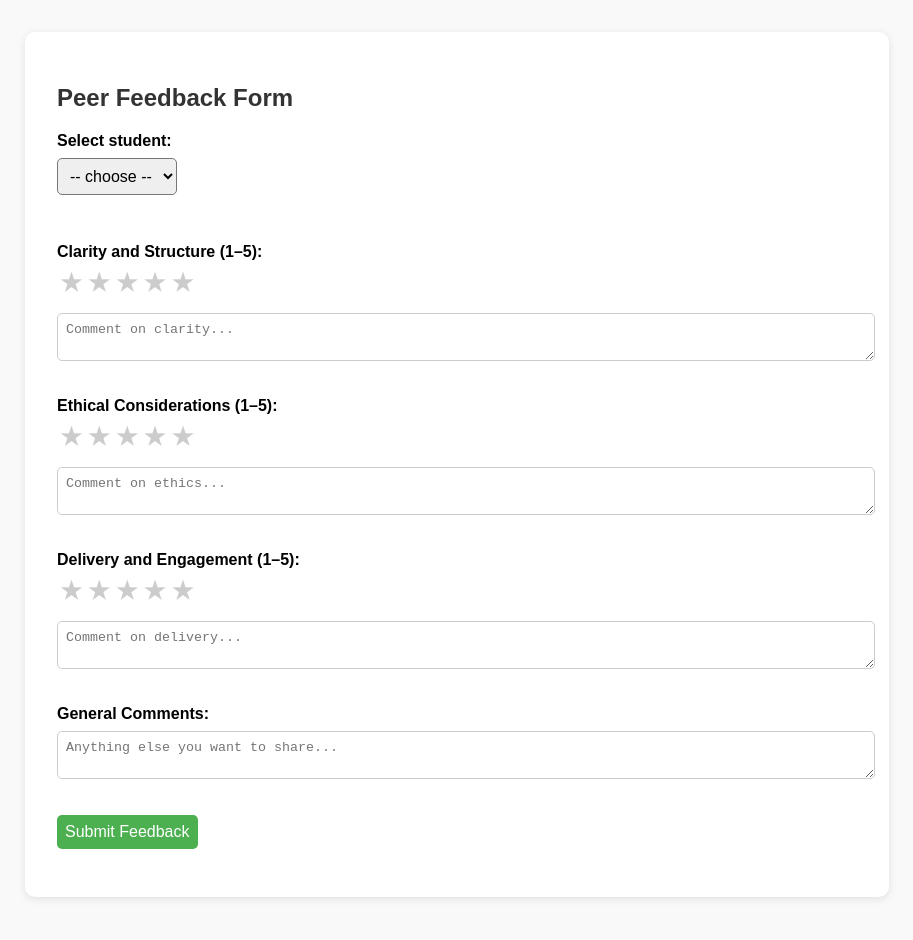
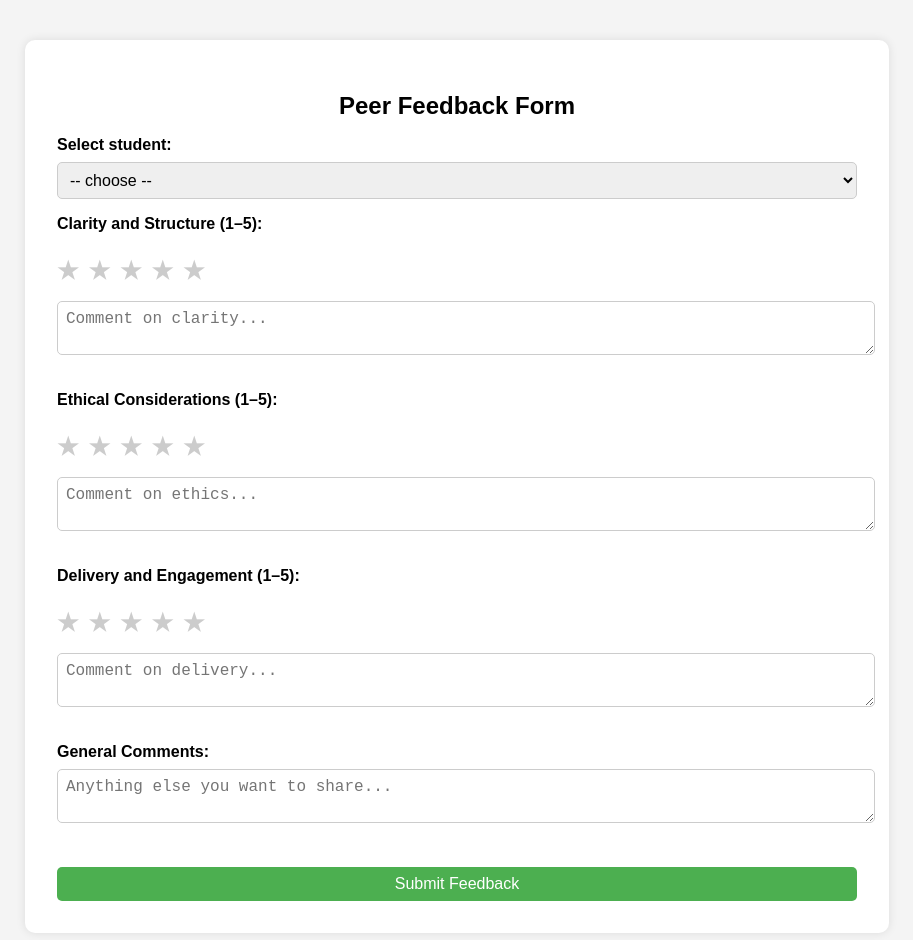
Before and after one commit to GeriNZ/feedbackcoms, a plain HTML site: page index.html in a window 1280 px wide. Shown: the whole page, without its empty margins (183-1096 px from the left). Drawn offline with Linux system fonts and the light colour scheme.

Commit message:
add styling

```diff
--- a/index.html
+++ b/index.html
@@ -1,76 +1,78 @@
 <!DOCTYPE html>
 <html lang="en">
 <head>
-  <meta charset="UTF-8">
+  <meta charset="UTF-8" />
   <title>Presentation Feedback Form</title>
   <style>
     body {
       font-family: Arial, sans-serif;
-      margin: 2rem;
-      background: #f9f9f9;
-    }
-
-    h2 {
-      color: #333;
+      background: #f4f4f4;
+      padding: 2rem;
     }
 
     form {
       background: #fff;
       padding: 2rem;
       border-radius: 10px;
-      box-shadow: 0 2px 8px rgba(0,0,0,0.1);
+      box-shadow: 0 0 10px rgba(0,0,0,0.1);
       max-width: 800px;
       margin: auto;
+    }
+
+    h2 {
+      text-align: center;
+      margin-bottom: 1rem;
+    }
+
+    label {
+      display: block;
+      font-weight: bold;
+      margin-top: 1rem;
+    }
+
+    select, textarea, button {
+      width: 100%;
+      margin-top: 0.5rem;
+      padding: 0.5rem;
+      font-size: 1rem;
+      border-radius: 5px;
+      border: 1px solid #ccc;
+    }
+
+    .star-group {
+      display: flex;
+      flex-direction: row;
+      gap: 10px;
+      justify-content: start;
+      margin: 0.5rem 0;
+    }
+
+    .star-group input[type="radio"] {
+      display: none;
+    }
+
+    .star-group label {
+      font-size: 1.5rem;
+      color: #ccc;
+      cursor: pointer;
+    }
+
+    .star-group input[type="radio"]:checked ~ label,
+    .star-group label:hover,
+    .star-group label:hover ~ label {
+      color: gold;
     }
 
     .section {
       margin-bottom: 2rem;
     }
 
-    label {
-      display: block;
-      margin-bottom: 0.5rem;
+    #confirmationMessage {
+      display: none;
+      color: green;
       font-weight: bold;
-    }
-
-    textarea {
-      width: 100%;
-      padding: 0.5rem;
-      border-radius: 5px;
-      border: 1px solid #ccc;
-      resize: vertical;
-    }
-
-    .star-rating {
-      direction: rtl;
-      display: inline-flex;
-      justify-content: flex-start;
-      margin-bottom: 0.5rem;
-    }
-
-    .star-rating input[type="radio"] {
-      display: none;
-    }
-
-    .star-rating label {
-      font-size: 1.5rem;
-      color: #ccc;
-      cursor: pointer;
-      padding: 0 0.2rem;
-      transition: color 0.2s;
-    }
-
-    .star-rating input[type="radio"]:checked ~ label,
-    .star-rating label:hover,
-    .star-rating label:hover ~ label {
-      color: gold;
-    }
-
-    select, button {
-      padding: 0.5rem;
-      border-radius: 5px;
-      font-size: 1rem;
-      margin-bottom: 1rem;
+      text-align: center;
+      margin-top: 2rem;
     }
 
     button {
@@ -79,14 +81,6 @@
       border: none;
       cursor: pointer;
     }
-
-    #confirmationMessage {
-      color: green;
-      font-weight: bold;
-      text-align: center;
-      display: none;
-      margin-top: 2rem;
-    }
   </style>
 </head>
 <body>
@@ -94,9 +88,9 @@
   <form id="feedbackForm">
     <h2>Peer Feedback Form</h2>
 
-    <div class="section">
+    <!-- Student Dropdown -->
     <label for="Student">Select student:</label>
-      <select name="Student" required>
+    <select name="Student" id="Student" required>
       <option value="">-- choose --</option>
       <option value="Brianna">Brianna</option>
       <option value="Colette">Colette</option>
@@ -107,17 +101,16 @@
       <option value="Paige">Paige</option>
       <option value="Shanice">Shanice</option>
     </select>
-    </div>
 
     <!-- Clarity -->
     <div class="section">
       <label>Clarity and Structure (1–5):</label>
-      <div class="star-rating">
-        <input type="radio" name="Clarity" id="clarity-5" value="5" required><label for="clarity-5">★</label>
+      <div class="star-group">
+        <input type="radio" name="Clarity" id="clarity-1" value="1" required><label for="clarity-1">★</label>
+        <input type="radio" name="Clarity" id="clarity-2" value="2"><label for="clarity-2">★</label>
+        <input type="radio" name="Clarity" id="clarity-3" value="3"><label for="clarity-3">★</label>
         <input type="radio" name="Clarity" id="clarity-4" value="4"><label for="clarity-4">★</label>
-        <input type="radio" name="Clarity" id="clarity-3" value="3"><label for="clarity-3">★</label>
-        <input type="radio" name="Clarity" id="clarity-2" value="2"><label for="clarity-2">★</label>
-        <input type="radio" name="Clarity" id="clarity-1" value="1"><label for="clarity-1">★</label>
+        <input type="radio" name="Clarity" id="clarity-5" value="5"><label for="clarity-5">★</label>
       </div>
       <textarea name="ClarityComment" placeholder="Comment on clarity..." required></textarea>
     </div>
@@ -125,12 +118,12 @@
     <!-- Ethics -->
     <div class="section">
       <label>Ethical Considerations (1–5):</label>
-      <div class="star-rating">
-        <input type="radio" name="Ethics" id="ethics-5" value="5" required><label for="ethics-5">★</label>
+      <div class="star-group">
+        <input type="radio" name="Ethics" id="ethics-1" value="1" required><label for="ethics-1">★</label>
+        <input type="radio" name="Ethics" id="ethics-2" value="2"><label for="ethics-2">★</label>
+        <input type="radio" name="Ethics" id="ethics-3" value="3"><label for="ethics-3">★</label>
         <input type="radio" name="Ethics" id="ethics-4" value="4"><label for="ethics-4">★</label>
-        <input type="radio" name="Ethics" id="ethics-3" value="3"><label for="ethics-3">★</label>
-        <input type="radio" name="Ethics" id="ethics-2" value="2"><label for="ethics-2">★</label>
-        <input type="radio" name="Ethics" id="ethics-1" value="1"><label for="ethics-1">★</label>
+        <input type="radio" name="Ethics" id="ethics-5" value="5"><label for="ethics-5">★</label>
       </div>
       <textarea name="EthicsComment" placeholder="Comment on ethics..." required></textarea>
     </div>
@@ -138,12 +131,12 @@
     <!-- Delivery -->
     <div class="section">
       <label>Delivery and Engagement (1–5):</label>
-      <div class="star-rating">
-        <input type="radio" name="Delivery" id="delivery-5" value="5" required><label for="delivery-5">★</label>
+      <div class="star-group">
+        <input type="radio" name="Delivery" id="delivery-1" value="1" required><label for="delivery-1">★</label>
+        <input type="radio" name="Delivery" id="delivery-2" value="2"><label for="delivery-2">★</label>
+        <input type="radio" name="Delivery" id="delivery-3" value="3"><label for="delivery-3">★</label>
         <input type="radio" name="Delivery" id="delivery-4" value="4"><label for="delivery-4">★</label>
-        <input type="radio" name="Delivery" id="delivery-3" value="3"><label for="delivery-3">★</label>
-        <input type="radio" name="Delivery" id="delivery-2" value="2"><label for="delivery-2">★</label>
-        <input type="radio" name="Delivery" id="delivery-1" value="1"><label for="delivery-1">★</label>
+        <input type="radio" name="Delivery" id="delivery-5" value="5"><label for="delivery-5">★</label>
       </div>
       <textarea name="DeliveryComment" placeholder="Comment on delivery..." required></textarea>
     </div>
@@ -159,7 +152,7 @@
   </form>
 
   <script>
-    const scriptURL = "https://script.google.com/macros/s/AKfycbxBSL5ciXtWDArb-z-yiNIWb22Wh_dxYaBFQ-eMFt9GZbDIEuQoNGcuStuuElMXtCjH/exec"; // Replace with your Apps Script Web App URL
+    const scriptURL = "https://script.google.com/macros/s/AKfycbxBSL5ciXtWDArb-z-yiNIWb22Wh_dxYaBFQ-eMFt9GZbDIEuQoNGcuStuuElMXtCjH/exec"; // Replace with your Google Apps Script Web App URL
     const form = document.getElementById("feedbackForm");
     const confirmation = document.getElementById("confirmationMessage");
 
@@ -174,15 +167,15 @@
       .then(response => {
         if (response.ok) {
           form.reset();
-          confirmation.style.display = 'block';
-          window.scrollTo({ top: 0, behavior: 'smooth' });
+          confirmation.style.display = "block";
+          window.scrollTo({ top: 0, behavior: "smooth" });
         } else {
-          alert("Error: Something went wrong. Please try again.");
+          alert("Submission failed.");
         }
       })
       .catch(error => {
-        console.error("Submission error:", error);
-        alert("There was a problem submitting the form.");
+        console.error("Error:", error);
+        alert("Error submitting feedback.");
       });
     });
   </script>
```
Lines whose indentation alone changed are shown as unchanged.
